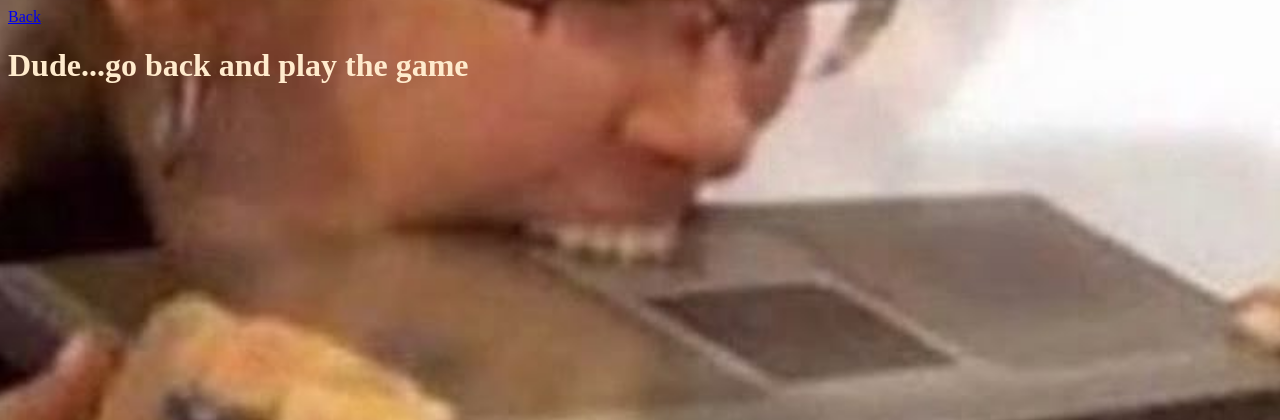
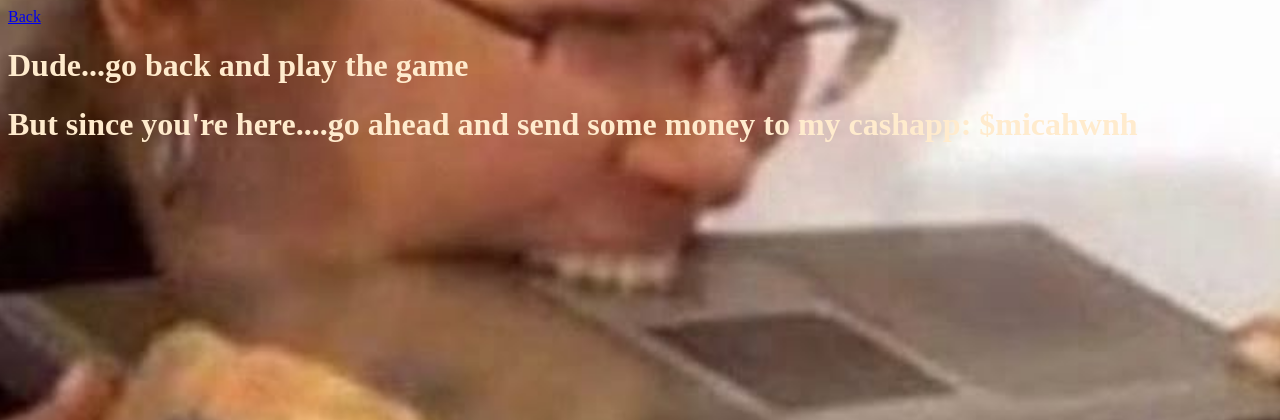
Before and after one commit to micahh3/Team-Edge-Capstone1, a Flask app: page /scam1.html in a window 1280 px wide. Shown: the top 420 px of the page. Run offline with Flask 3, Linux system fonts and the light colour scheme.

Commit message:
cashapp added

```diff
--- a/templates/scam1.html
+++ b/templates/scam1.html
@@ -10,5 +10,6 @@
 <body id="scam1bg">
     <a href="/">Back</a>
     <h1 class="scamtext"> Dude...go back and play the game</h1>
+    <h1 class="scamtext">But since you're here....go ahead and send some money to my cashapp: $micahwnh</h1>
 </body>
 </html>
--- a/templates/scam2.html
+++ b/templates/scam2.html
@@ -11,5 +11,6 @@
     <a href="/">Back</a>
     <h1 class="scamtext">Go back and play the game...</h1>
     <h1 class="scamtext">Stop clicking on random stuff</h1>
+    <h1 class="scamtext">But since you're here....go ahead and send some money to my cashapp: $micahwnh</h1>
 </body>
 </html>
```
